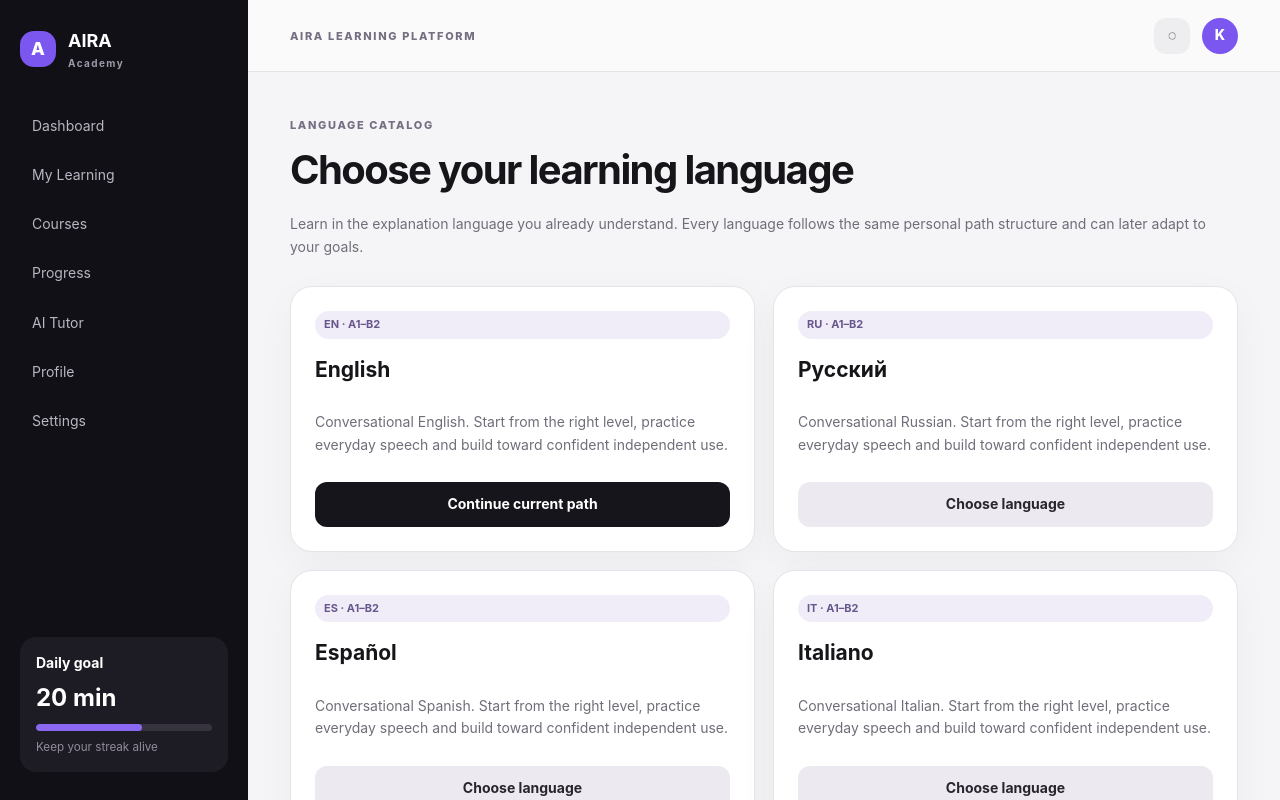
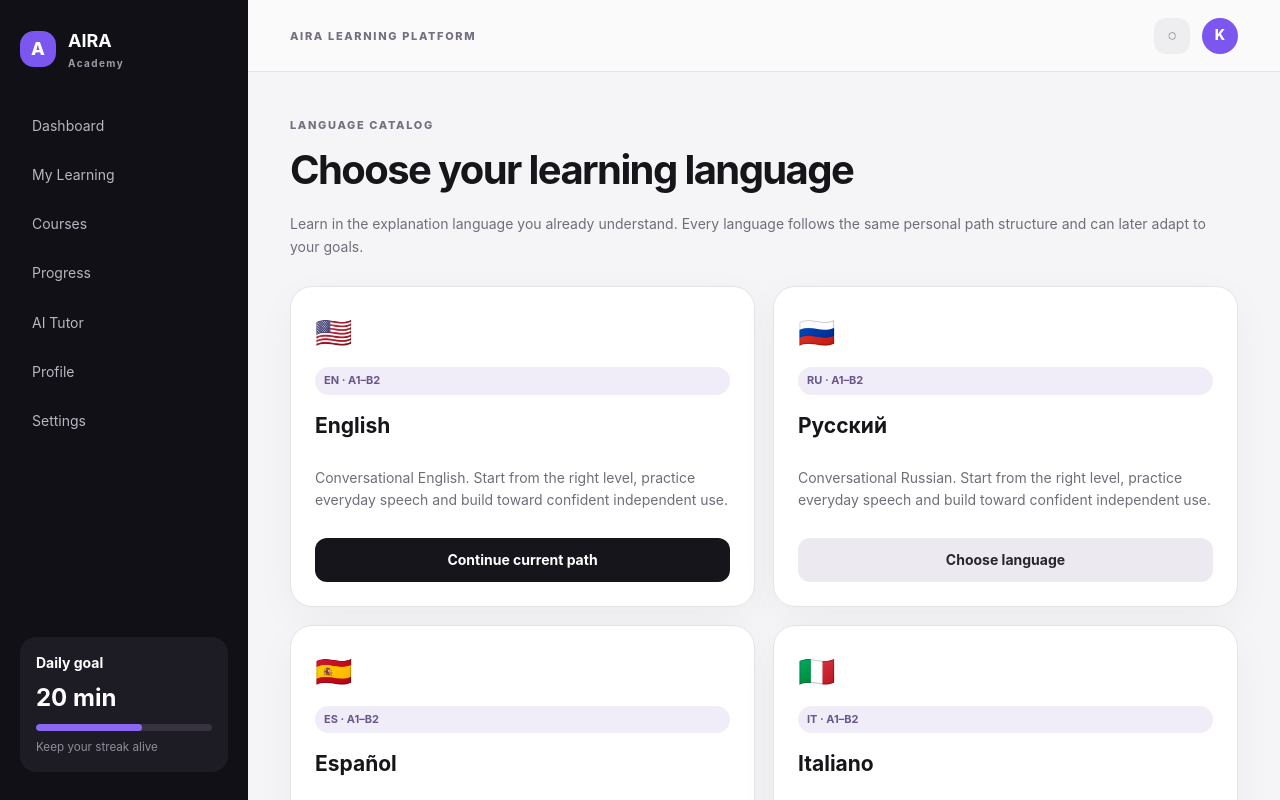
Before and after one commit to tsapkovaby-cyber/AIRA-OS, a Next.js app: page /learn/catalog in a window 1280 px wide. Shown: the top 800 px of the page. Built offline with nearby package versions, Linux system fonts and the light colour scheme.

Commit message:
Add flag icons to learning catalog

```diff
--- a/app/learn/catalog/page.tsx
+++ b/app/learn/catalog/page.tsx
@@ -2,19 +2,19 @@ import Link from "next/link";
 import styles from "../learn.module.css";
 
 const languages = [
-  ["English","EN","Conversational English","A1–B2","Active"],
-  ["Русский","RU","Conversational Russian","A1–B2","Available"],
-  ["Español","ES","Conversational Spanish","A1–B2","Available"],
-  ["Italiano","IT","Conversational Italian","A1–B2","Available"],
-  ["Türkçe","TR","Conversational Turkish","A1–B2","Available"],
-  ["Қазақша","KK","Conversational Kazakh","A1–B2","Available"],
-  ["Français","FR","Conversational French","A1–B2","Available"],
-  ["Deutsch","DE","Conversational German","A1–B2","Available"],
-  ["한국어","KO","Conversational Korean","A1–B2","Available"],
-  ["简体中文","ZH","Conversational Chinese","A1–B2","Available"],
+  ["English","EN","🇺🇸","Conversational English","A1–B2","Active"],
+  ["Русский","RU","🇷🇺","Conversational Russian","A1–B2","Available"],
+  ["Español","ES","🇪🇸","Conversational Spanish","A1–B2","Available"],
+  ["Italiano","IT","🇮🇹","Conversational Italian","A1–B2","Available"],
+  ["Türkçe","TR","🇹🇷","Conversational Turkish","A1–B2","Available"],
+  ["Қазақша","KK","🇰🇿","Conversational Kazakh","A1–B2","Available"],
+  ["Français","FR","🇫🇷","Conversational French","A1–B2","Available"],
+  ["Deutsch","DE","🇩🇪","Conversational German","A1–B2","Available"],
+  ["한국어","KO","🇰🇷","Conversational Korean","A1–B2","Available"],
+  ["简体中文","ZH","🇨🇳","Conversational Chinese","A1–B2","Available"],
 ] as const;
 
 export default function Catalog(){return <>
   <div className={styles.pageHeading}><span className={styles.eyebrow}>LANGUAGE CATALOG</span><h1>Choose your learning language</h1><p>Learn in the explanation language you already understand. Every language follows the same personal path structure and can later adapt to your goals.</p></div>
-  <div className={styles.courseGrid}>{languages.map(([name,code,title,levels,state])=><article className={styles.courseCard} key={code}><span className={styles.pill}>{code} · {levels}</span><h2>{name}</h2><p>{title}. Start from the right level, practice everyday speech and build toward confident independent use.</p>{state==="Active"?<Link className={styles.primaryButton} href="/learn/courses">Continue current path</Link>:<button className={styles.secondaryButton}>Choose language</button>}</article>)}</div>
+  <div className={styles.courseGrid}>{languages.map(([name,code,flag,title,levels,state])=><article className={styles.courseCard} key={code}><span style={{fontSize:'30px'}} aria-label={`${name} flag`}>{flag}</span><span className={styles.pill}>{code} · {levels}</span><h2>{name}</h2><p>{title}. Start from the right level, practice everyday speech and build toward confident independent use.</p>{state==="Active"?<Link className={styles.primaryButton} href="/learn/courses">Continue current path</Link>:<button className={styles.secondaryButton}>Choose language</button>}</article>)}</div>
 </>}
```
